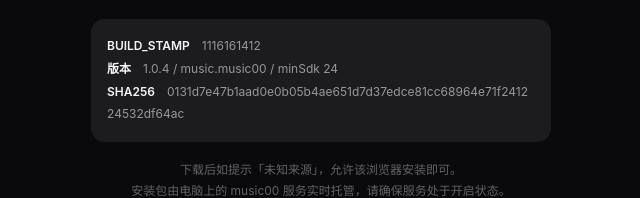
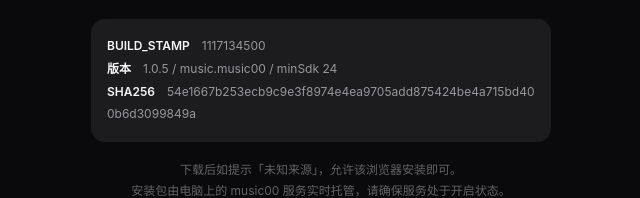
Before and after one commit to lushaoxiong/music00-ota, a plain HTML site: page apk.html in a window 1280 px wide. Shown: the part 421-619 px from the top of the page, 319-959 px from the left. Drawn offline with Linux system fonts and the light colour scheme.

Commit message:
APK 1.0.5 (BUILD_STAMP=1117134500)

```diff
--- a/apk.html
+++ b/apk.html
@@ -45,9 +45,9 @@
     <p class="sub">Android 安装包</p>
     <a class="btn" href="music00.apk">点击安装 · 下载 APK（22.7 MB）</a>
     <div class="meta">
-      <div><b>BUILD_STAMP</b>　1116161412</div>
-      <div><b>版本</b>　1.0.4 / music.music00 / minSdk 24</div>
-      <div><b>SHA256</b>　0131d7e47b1aad0e0b05b4ae651d7d37edce81cc68964e71f241224532df64ac</div>
+      <div><b>BUILD_STAMP</b>　1117134500</div>
+      <div><b>版本</b>　1.0.5 / music.music00 / minSdk 24</div>
+      <div><b>SHA256</b>　54e1667b253ecb9c9e3f8974e4ea9705add875424be4a715bd400b6d3099849a</div>
     </div>
     <p class="tip">下载后如提示「未知来源」，允许该浏览器安装即可。<br>安装包由电脑上的 music00 服务实时托管，请确保服务处于开启状态。</p>
   </div>
```
Also changed, not shown: 1 other file.
